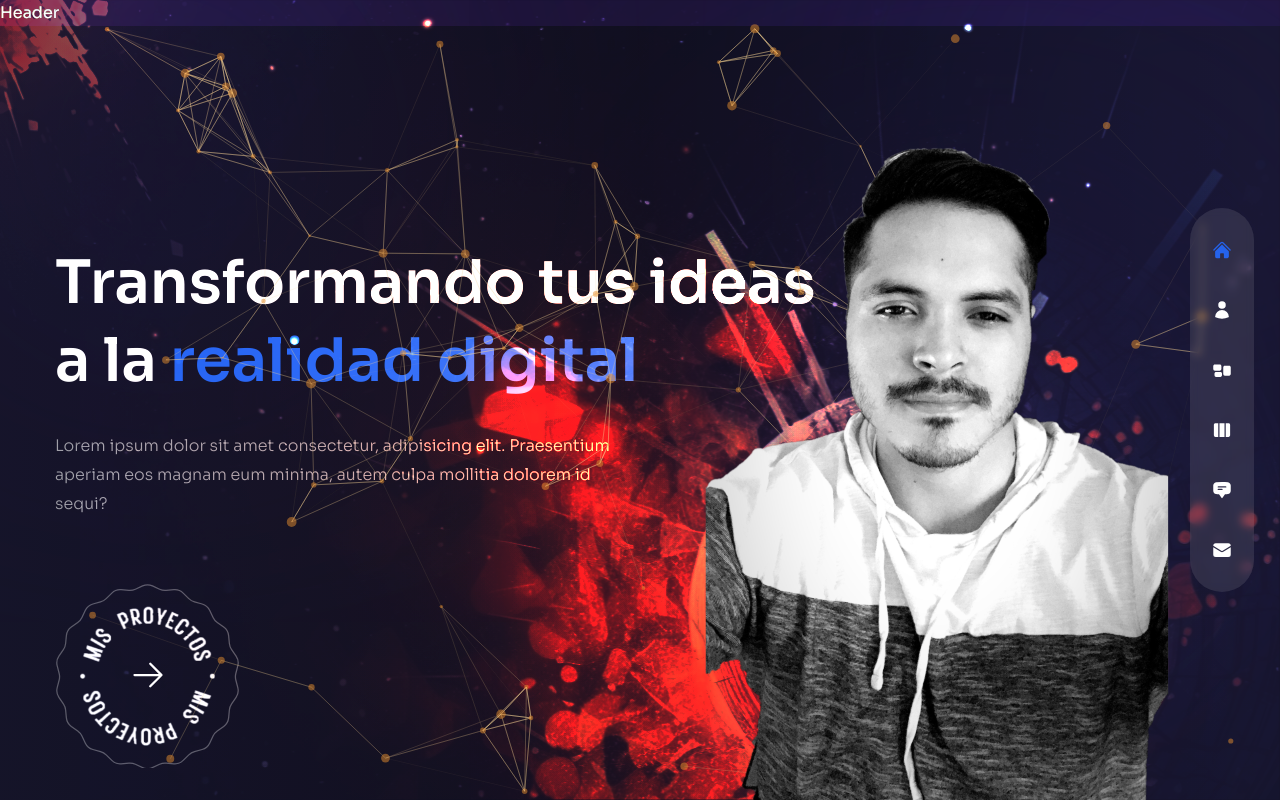
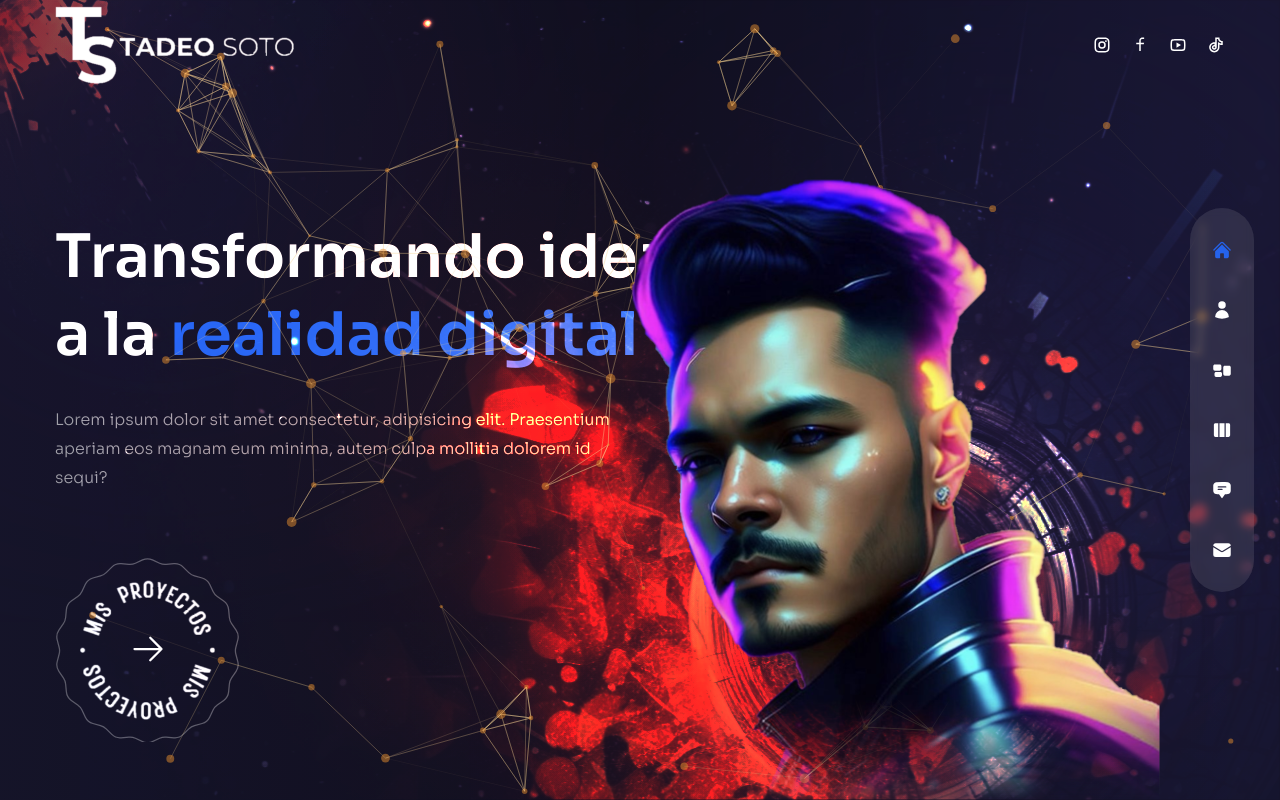
Before and after one commit to Tadeosoto/portafolio, a Next.js app: page / in a window 1280 px wide. Built offline with nearby package versions, Linux system fonts and the light colour scheme.

Commit message:
header completo
se completo el header y la seccion de redes sociales

```diff
--- a/components/Avatar.js
+++ b/components/Avatar.js
@@ -4,13 +4,13 @@
 
 const Avatar = () => {
   return (
-    <div className="hidden xl:flex xl:max-w-none">
+    <div className="hidden xl:flex xl:max-w-none ">
       <Image
-        src={"/avatar2.png"}
-        width={484}
+        src={"/avatar3.png"}
+        width={649}
         height={678}
         alt=""
-        className="tranlate-z-0 w-full h-full"
+        className="tranlate-z-0 w-full h-full "
       />
     </div>
   );
--- a/components/Header.js
+++ b/components/Header.js
@@ -1,5 +1,35 @@
+// next image
+import Image from "next/image";
+
+// next link
+
+import Link from "next/link";
+
+//componentes
+
+import Socials from "../components/Socials";
+
 const Header = () => {
-  return <header className="absoute z-30 w-full">Header</header>;
+  return (
+    <header className="absolute z-30 w-full flex items-center px-16 xl:px-0 xl:h-[90px]">
+      <div className="container mx-auto">
+        <div className="flex flex-col lg:flex-row justify-between items-center gap-y-6 py-8">
+          {/* logo */}
+          <Link href={"/"}>
+            <Image
+              src={"/logoTadeoSoto.png"}
+              width={240}
+              height={89}
+              alt=""
+              priority={true}
+            />
+          </Link>
+          {/* socials */}
+          <Socials />
+        </div>
+      </div>
+    </header>
+  );
 };
 
 export default Header;
--- a/components/Socials.js
+++ b/components/Socials.js
@@ -1,5 +1,42 @@
+import Link from "next/link";
+
+// icons
+import {
+  RiInstagramLine,
+  RiFacebookLine,
+  RiYoutubeLine,
+  RiTiktokLine,
+} from "react-icons/ri";
+
 const Socials = () => {
-  return <div>Socials</div>;
+  return (
+    <div className="flex items-center gap-x-5 text-lg">
+      <Link
+        href={""}
+        className="hover:text-blue-500 transition-all duration-300"
+      >
+        <RiInstagramLine />
+      </Link>
+      <Link
+        href={""}
+        className="hover:text-blue-500 transition-all duration-300"
+      >
+        <RiFacebookLine />
+      </Link>
+      <Link
+        href={""}
+        className="hover:text-blue-500 transition-all duration-300"
+      >
+        <RiYoutubeLine />
+      </Link>
+      <Link
+        href={""}
+        className="hover:text-blue-500 transition-all duration-300"
+      >
+        <RiTiktokLine />
+      </Link>
+    </div>
+  );
 };
 
 export default Socials;
--- a/pages/index.js
+++ b/pages/index.js
@@ -27,7 +27,7 @@
             exit="hidden"
             className="h1"
           >
-            Transformando tus ideas <br /> a la{" "}
+            Transformando ideas <br /> a la{" "}
             <span className="text-blue-600"> realidad digital</span>
           </motion.h1>
           {/*  sub-titulo */}
@@ -70,7 +70,7 @@
           animate="show"
           exit="hidden"
           transition={{ duration: 1, ease: "easeInOut" }}
-          className="w-full h-full max-w-[484px] max-h-[678px] absolute -bottom-32 lg:bottom-0 lg:right-[8%]"
+          className="w-full h-full max-w-[649px] max-h-[678px] absolute -bottom-32 lg:bottom-0 lg:right-[8%] miguelito"
         >
           <Avatar />
         </motion.div>
--- a/styles/globals.css
+++ b/styles/globals.css
@@ -49,3 +49,7 @@
     @apply w-full h-[180px] p-6 capitalize rounded-lg resize-none;
   }
 }
+
+.miguelito {
+  mask-image: linear-gradient(black 85%, transparent);
+}
```
Also changed, not shown: public/avatar3.png (added), public/logoTadeoSoto.png (added).
